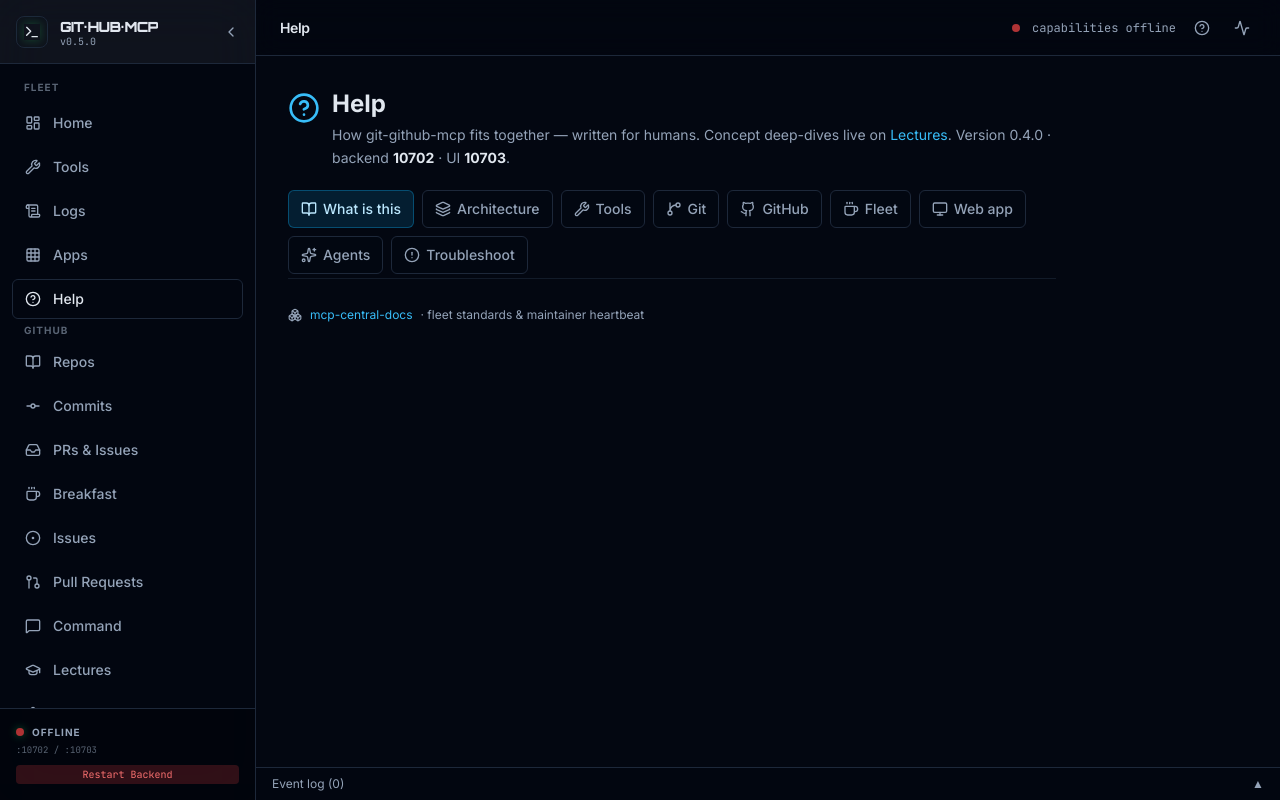
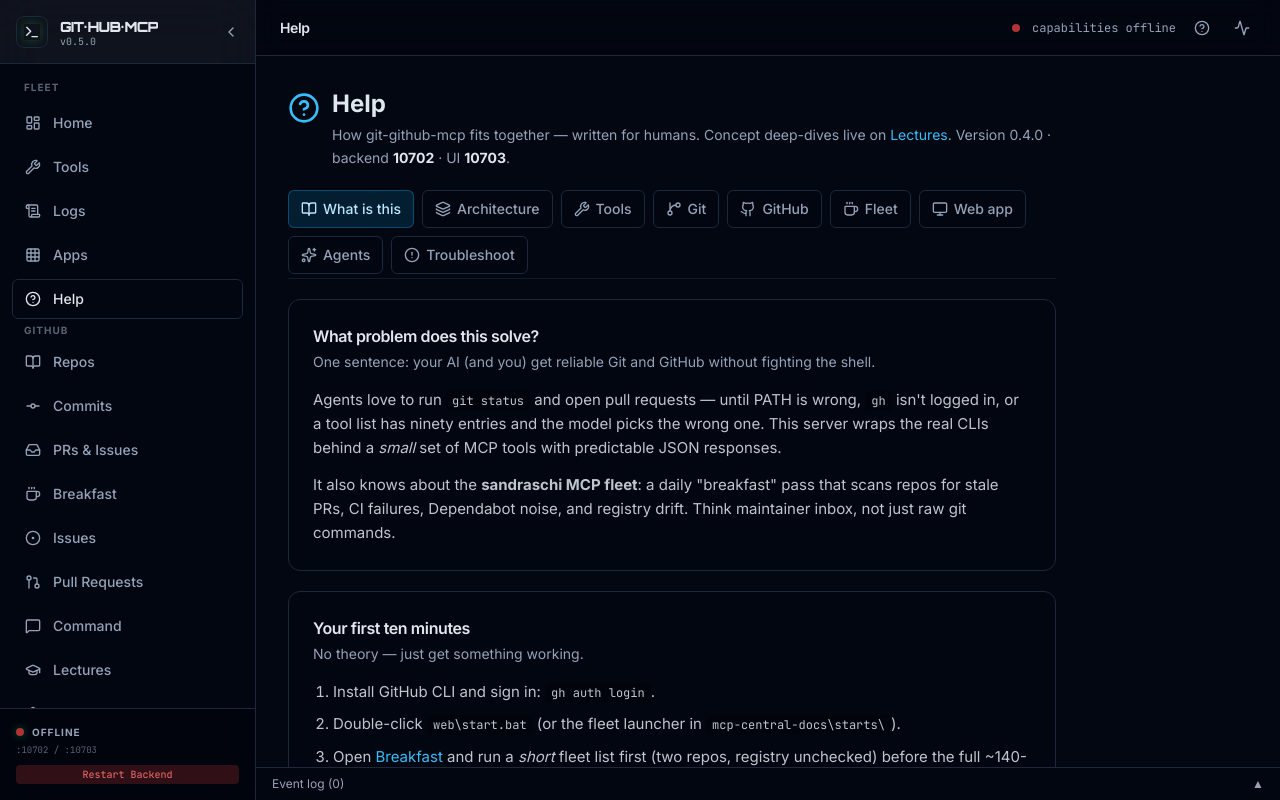
Before and after one commit to sandraschi/git-github-mcp, a React (Vite) app in the folder web/: page /help in a window 1280 px wide. Built offline with nearby package versions, Linux system fonts and the light colour scheme; no server answers.

Commit message:
fix: LectureStack uses children prop, not named lectures — all tabs rendered empty

```diff
--- a/web/src/pages/help.tsx
+++ b/web/src/pages/help.tsx
@@ -86,8 +86,8 @@
   );
 }
 
-function LectureStack({ lectures }: { lectures: ReactNode }) {
-  return <div className="space-y-5">{lectures}</div>;
+function LectureStack({ children }: { children: ReactNode }) {
+  return <div className="space-y-5">{children}</div>;
 }
 
 export function HelpPage() {
```
